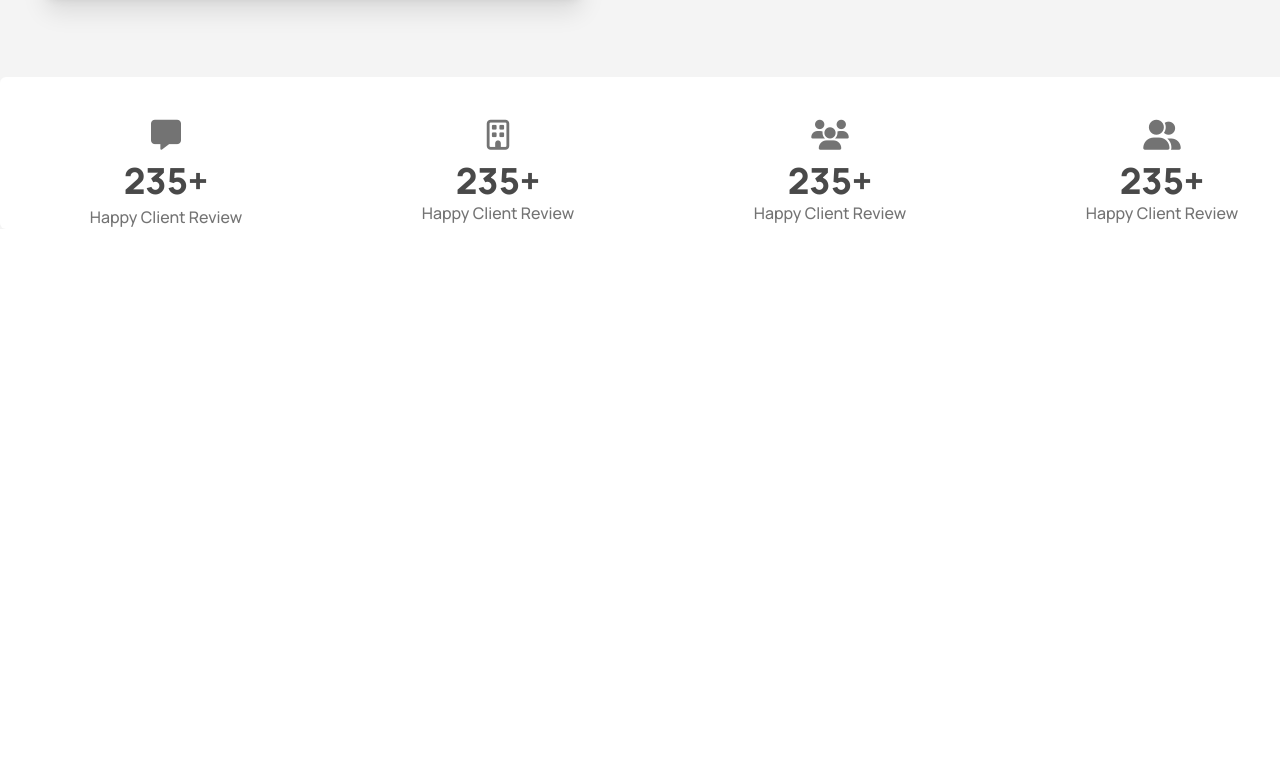
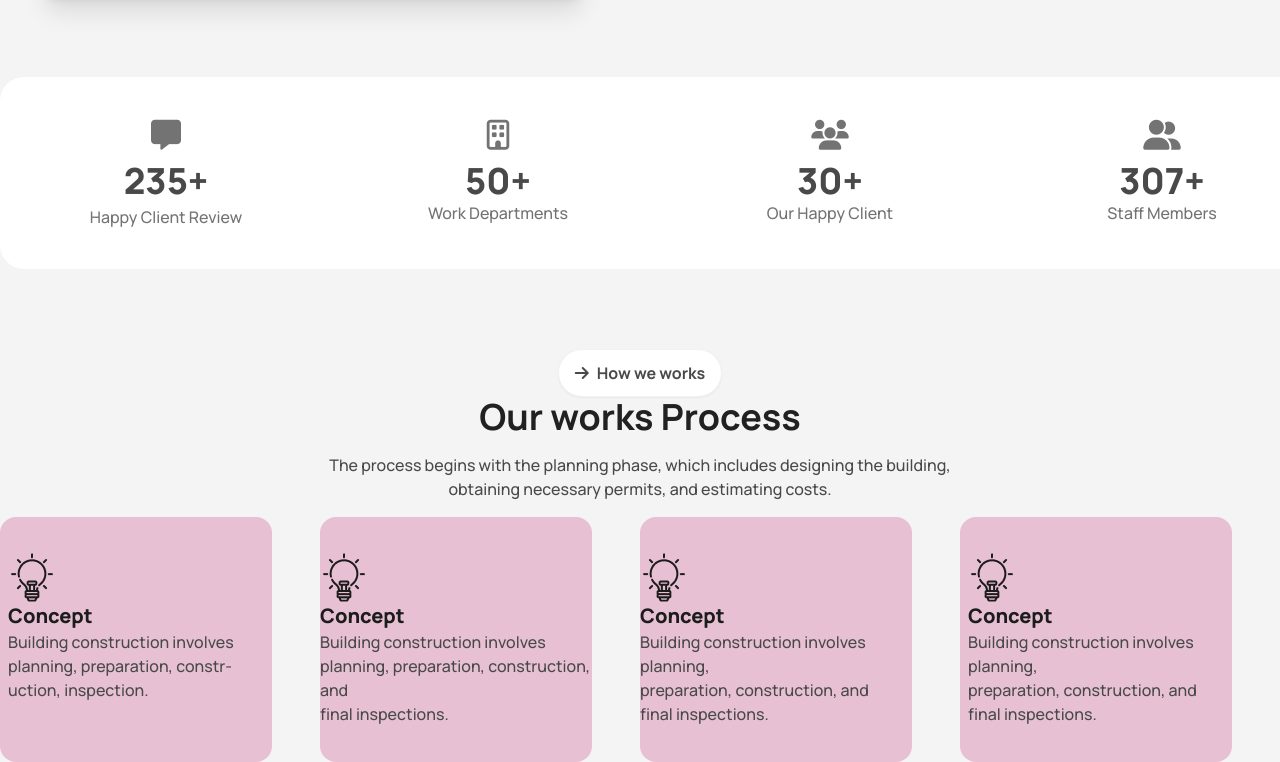
Before and after one commit to Adila-Rifa/Assignment-3, a plain HTML site: page index.html in a window 1280 px wide. Shown: the part 1381-2143 px from the top of the page. Before the commit the page ends 1690 px from the top, so only its background shows below. Drawn offline with nearby package versions, Linux system fonts and the light colour scheme.

Commit message:
Work Process

```diff
--- a/index.html
+++ b/index.html
@@ -208,8 +208,9 @@
             <img src="./assets/Rectangle.png" alt="" />
           </div>
         </section>
-        <section class="bg-white rounded-md w-[83rem] my-20 mx-auto">
-          <div class="grid grid-cols-4  pt-10 text-center">
+        <!-- Progress Section -->
+        <section class="bg-white rounded-3xl w-[83rem] my-20 mx-auto">
+          <div class="grid grid-cols-4  py-10 text-center">
             <div>
               <i class="fa-solid fa-message text-3xl pb-2 text-[#737373]"></i>
               <h1 class="font-extrabold text-4xl text-[#494949] pb-1">235+</h1>
@@ -219,27 +220,62 @@
             </div>
             <div>
               <i class="fa-regular fa-building text-3xl pb-2 text-[#737373]"></i>
-              <h1 class="font-extrabold text-4xl text-[#494949]">235+</h1>
+              <h1 class="font-extrabold text-4xl text-[#494949]">50+</h1>
               <p class="font-medium text-base text-[#737373]">
-                Happy Client Review
+                Work Departments
               </p>
             </div>
             <div>
               <i class="fa-solid fa-users text-3xl pb-2 text-[#737373]"></i>
-              <h1 class="font-extrabold text-4xl text-[#494949]">235+</h1>
+              <h1 class="font-extrabold text-4xl text-[#494949]">30+</h1>
               <p class="font-medium text-base text-[#737373]">
-                Happy Client Review
+                Our Happy Client
               </p>
             </div>
             <div>
               <i class="fa-solid fa-user-group text-3xl pb-2 text-[#737373]"></i>
-              <h1 class="font-extrabold text-4xl text-[#494949]">235+</h1>
+              <h1 class="font-extrabold text-4xl text-[#494949]">307+</h1>
               <p class="font-medium text-base text-[#737373]">
-                Happy Client Review
+                Staff Members
               </p>
             </div>
           </div>
         </section>
+        <!-- Work-Process -->
+         <section class="text-center">
+          <a
+          class="btn font-bold text-base text-[#494949] rounded-full bg-white"
+          ><i class="fa-solid fa-arrow-right"></i>How we works</a
+        >
+        <h1 class="text-[#212121] font-bold text-4xl mb-4">
+          Our works Process
+          </h1>
+        <p class="font-medium text-base text-[#494949] mb-4">
+          The process begins with the planning phase, which includes designing the building, <br> obtaining necessary permits, and estimating costs.
+        </p>
+        <div class="grid grid-cols-4 mx-auto  text-left">
+          <div class="w-[17rem] rounded-2xl py-9 pl-2 bg-[#E7C1D3]">
+            <img src="./assets/concept.png" alt="">
+          <h1 class="font-extrabold text-xl text-[#1C1C1C]">Concept</h1>
+          <p class="font-medium text-base text-[#494949]">Building construction involves <br> planning, preparation, constr- <br> uction, inspection.</p>
+      </div>
+          <div class="w-[17rem] rounded-2xl py-9 px-auto bg-[#E7C1D3]">
+            <img src="./assets/concept.png" alt="">
+          <h1 class="font-extrabold text-xl text-[#1C1C1C]">Concept</h1>
+          <p class="font-medium text-base text-[#494949]">Building construction involves planning, preparation, construction, and <br> final inspections.</p>
+      </div>
+          <div class=" w-[17rem] rounded-2xl py-9 px-auto bg-[#E7C1D3]">
+            <img src="./assets/concept.png" alt="">
+          <h1 class="font-extrabold text-xl text-[#1C1C1C]">Concept</h1>
+          <p class="font-medium text-base text-[#494949]">Building construction involves planning, <br> preparation, construction, and <br> final inspections.</p>
+      </div>
+          <div class="w-[17rem] rounded-2xl py-9 pl-2 bg-[#E7C1D3]">
+            <img src="./assets/concept.png" alt="">
+          <h1 class="font-extrabold text-xl text-[#1C1C1C]">Concept</h1>
+          <p class="font-medium text-base text-[#494949]">Building construction involves planning, <br> preparation, construction, and <br> final inspections.</p>
+      </div>
+        </div>
+         </section>
       </section>
     </main>
   </body>
```
